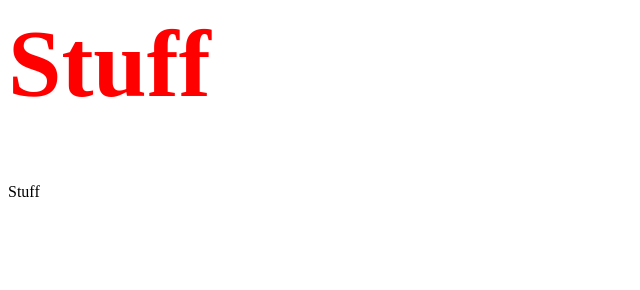
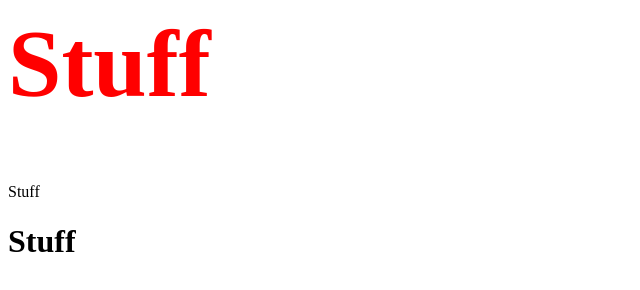
Before and after one commit to LukeKratzke/Hello-World, a plain HTML site: page index.html in a window 1280 px wide. Shown: the whole page, without its empty margins (0-640 px from the left). Drawn offline with Linux system fonts and the light colour scheme.

Commit message:
i have added a header of stuff

```diff
--- a/index.html
+++ b/index.html
@@ -5,5 +5,8 @@
 <h1>Stuff</h1>
 </font>
 <p>Stuff</p>
+<h1>
+Stuff
+</h1>
 </body
 </html>
```
